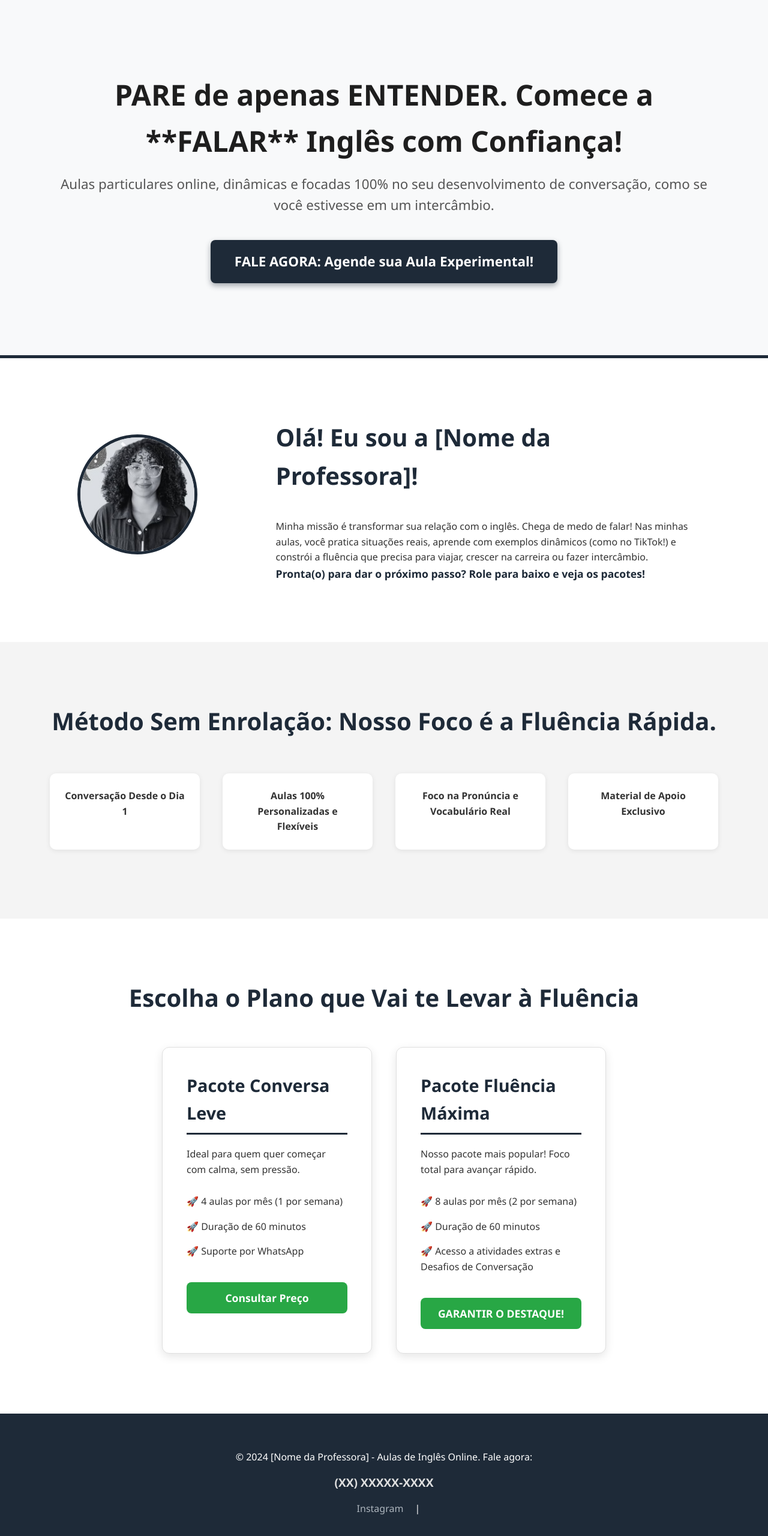
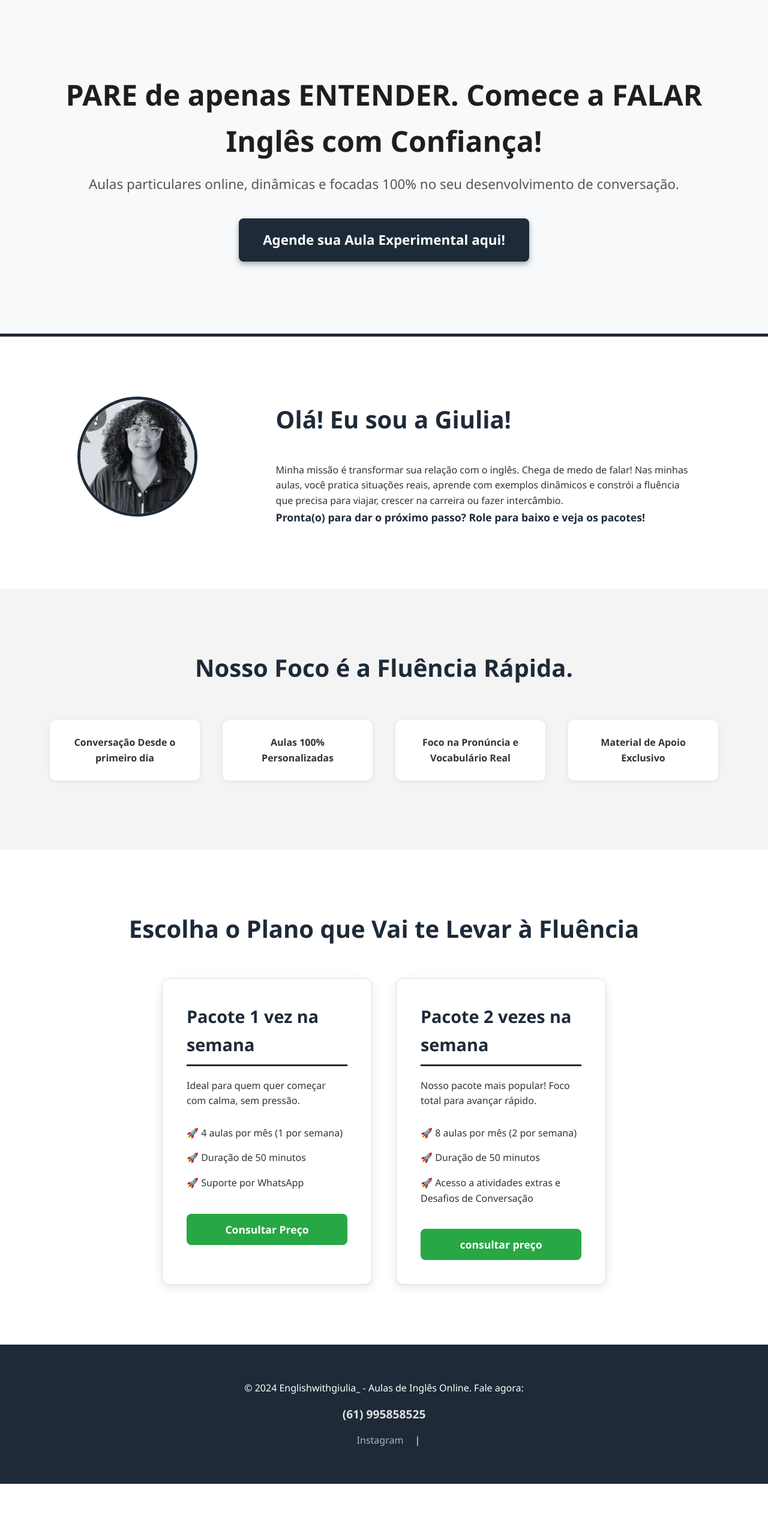
Before and after one commit to rfabioweb/aulas-ingles, a plain HTML site: page index.html in a window 1280 px wide. Shown: the whole page at 60% size. After the commit the page ends 2473 px from the top, so only its background shows below. Drawn offline with Linux system fonts and the light colour scheme.

Commit message:
Update index.html

```diff
--- a/index.html
+++ b/index.html
@@ -10,11 +10,11 @@
 
     <header class="hero">
         <div class="container">
-            <h1>PARE de apenas ENTENDER. Comece a **FALAR** Inglês com Confiança!</h1>
-            <p>Aulas particulares online, dinâmicas e focadas 100% no seu desenvolvimento de conversação, como se você estivesse em um intercâmbio.</p>
+            <h1>PARE de apenas ENTENDER. Comece a FALAR Inglês com Confiança!</h1>
+            <p>Aulas particulares online, dinâmicas e focadas 100% no seu desenvolvimento de conversação.</p>
 
-            <a href="https://wa.me/5561991708445?text=Ol%C3%A1%2C%20gostaria%20de%20agendar%20minha%20aula%20experimental!" target="_blank" class="cta-button">
-                FALE AGORA: Agende sua Aula Experimental!
+            <a href="https://wa.me/5561995858525?text=Ol%C3%A1%2C%20gostaria%20de%20agendar%20minha%20aula%20experimental!" target="_blank" class="cta-button">
+                Agende sua Aula Experimental aqui!
             </a>
         </div>
     </header>
@@ -25,8 +25,8 @@
             <img src="foto_professora.jpg" alt="Foto da Professora de Inglês" class="professor-photo">
 
             <div class="apresentacao-text">
-                <h2>Olá! Eu sou a [Nome da Professora]!</h2>
-                <p>Minha missão é transformar sua relação com o inglês. Chega de medo de falar! Nas minhas aulas, você pratica situações reais, aprende com exemplos dinâmicos (como no TikTok!) e constrói a fluência que precisa para viajar, crescer na carreira ou fazer intercâmbio.</p>
+                <h2>Olá! Eu sou a Giulia!</h2>
+                <p>Minha missão é transformar sua relação com o inglês. Chega de medo de falar! Nas minhas aulas, você pratica situações reais, aprende com exemplos dinâmicos e constrói a fluência que precisa para viajar, crescer na carreira ou fazer intercâmbio.</p>
                 <p class="call-to-action-line">Pronta(o) para dar o próximo passo? Role para baixo e veja os pacotes!</p>
             </div>
         </div>
@@ -34,10 +34,10 @@
 
     <section id="sobre" class="section bg-light">
         <div class="container">
-            <h2>Método Sem Enrolação: Nosso Foco é a Fluência Rápida.</h2>
+            <h2>Nosso Foco é a Fluência Rápida.</h2>
             <div class="diferenciais">
-                <div>Conversação Desde o Dia 1</div>
-                <div>Aulas 100% Personalizadas e Flexíveis</div>
+                <div>Conversação Desde o primeiro dia</div>
+                <div>Aulas 100% Personalizadas</div>
                 <div>Foco na Pronúncia e Vocabulário Real</div>
                 <div>Material de Apoio Exclusivo</div>
             </div>
@@ -50,28 +50,28 @@
             <div class="pacote-grid">
 
                 <div class="pacote">
-                    <h3>Pacote Conversa Leve</h3>
+                    <h3>Pacote 1 vez na semana</h3>
                     <p>Ideal para quem quer começar com calma, sem pressão.</p>
                     <ul>
                         <li>4 aulas por mês (1 por semana)</li>
-                        <li>Duração de 60 minutos</li>
+                        <li>Duração de 50 minutos</li>
                         <li>Suporte por WhatsApp</li>
                     </ul>
-                    <a href="https://wa.me/55XXXYYYYYYYY?text=Quero%20o%20Pacote%20Conversa%20Leve!" target="_blank" class="pacote-cta">
+                    <a href="https://wa.me/5561995858525?text=Quero%20o%20Pacote%20Conversa%20Leve!" target="_blank" class="pacote-cta">
                         Consultar Preço
                     </a>
                 </div>
 
                 <div class="pacote **destaque**">
-                    <h3>Pacote Fluência Máxima</h3>
+                    <h3>Pacote 2 vezes na semana</h3>
                     <p>Nosso pacote mais popular! Foco total para avançar rápido.</p>
                     <ul>
                         <li>8 aulas por mês (2 por semana)</li>
-                        <li>Duração de 60 minutos</li>
+                        <li>Duração de 50 minutos</li>
                         <li>Acesso a atividades extras e Desafios de Conversação</li>
                     </ul>
-                    <a href="https://wa.me/55XXXYYYYYYYY?text=Quero%20o%20Pacote%20Flu%C3%AAncia%20M%C3%A1xima!" target="_blank" class="pacote-cta">
-                        GARANTIR O DESTAQUE!
+                    <a href="https://wa.me/5561995858525?text=Quero%20o%20Pacote%20Flu%C3%AAncia%20M%C3%A1xima!" target="_blank" class="pacote-cta">
+                        consultar preço
                     </a>
                 </div>
 
@@ -81,10 +81,9 @@
 
     <footer>
         <div class="container">
-            <p>&copy; 2024 [Nome da Professora] - Aulas de Inglês Online. Fale agora:</p>
-            <a href="https://wa.me/55XXXYYYYYYYY" target="_blank" class="footer-wpp">
-                (XX) XXXXX-XXXX
+            <p>&copy; 2024 Englishwithgiulia_ - Aulas de Inglês Online. Fale agora:</p>
+            <a href="https://wa.me/5561995858525" target="_blank" class="footer-wpp">
+                (61) 995858525
             </a>
             <p class="social-links">
-                <a href="LINK_DO_INSTAGRAM" target="_blank">Instagram</a> |
-                <a href="LINK_DO_TIKTOK" target
+                <a href="https://www.instagram.com/englishwithgiulia_/" target="_blank">Instagram</a> |
```
